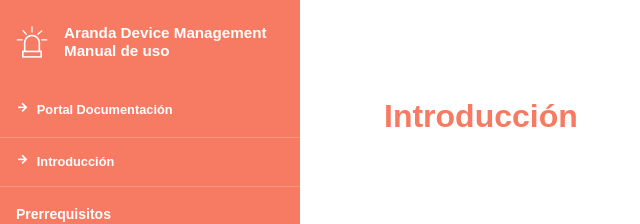
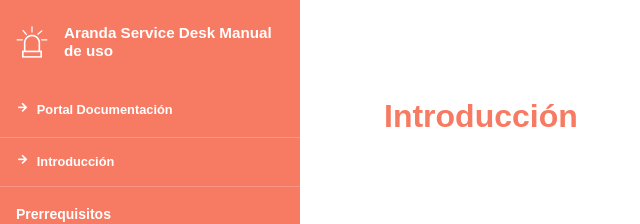
Before and after one commit to Nats85/ASDK, a Jekyll site: the page built from index.md, in a window 1280 px wide. Shown: the top 224 px of the page, without its empty margins (0-640 px from the left). Built offline with Jekyll 4.4.1, drawn with Linux system fonts in a browser that asks for light colours.

Commit message:
Update _config.yml

```diff
--- a/_config.yml
+++ b/_config.yml
@@ -22,7 +22,7 @@ destination: _site          ## Output folder
 ## Style Guide Shell Settings
 
 ## These settings are used in when generating the style guide shell
-sg_title: Aranda Device Management Manual de uso
+sg_title: Aranda Service Desk Manual de uso
 sg_version: 3.0
 sg_keywords: aranda, documentation, playbook, design, code
 sg_description: Hacemos tu gestión de IT mucho más fácil
```
